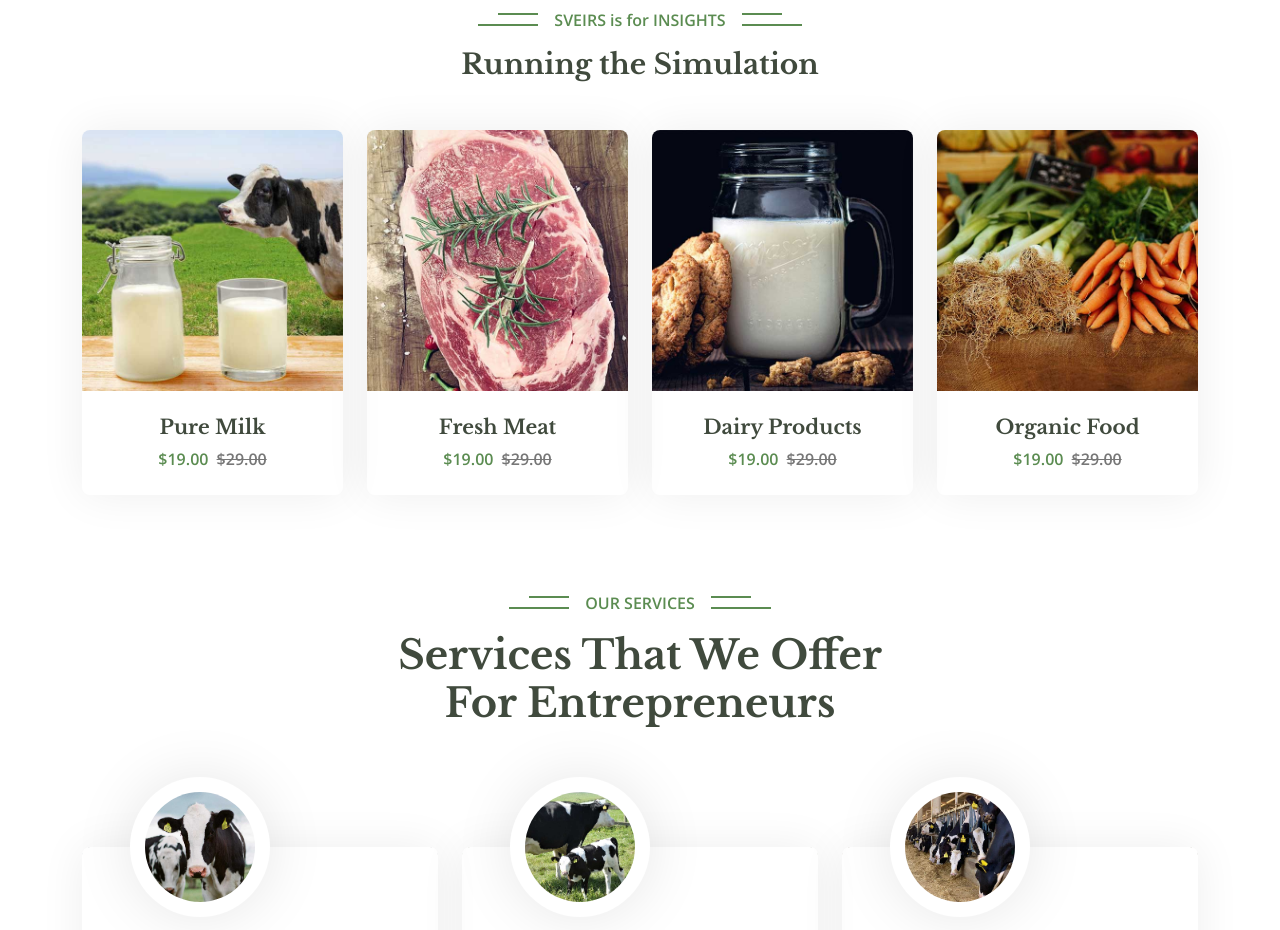
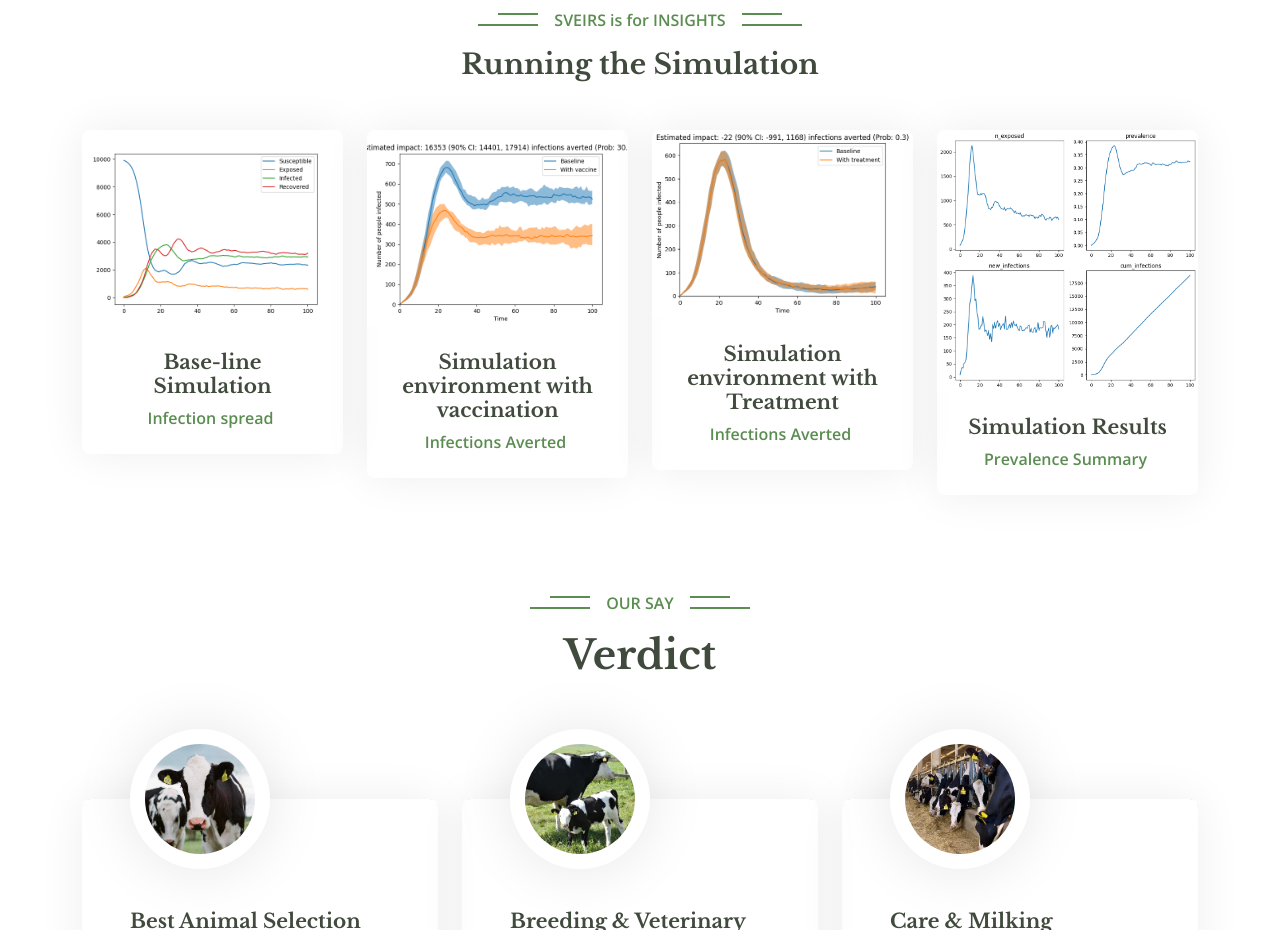
Before and after one commit to Joram-kireki/Epidemix-Website, a plain HTML site: page model.html in a window 1280 px wide. Shown: the part 4240-5170 px from the top of the page. Drawn offline with nearby package versions, Linux system fonts and the light colour scheme.

Commit message:
simulation graphs segment;

```diff
--- a/model.html
+++ b/model.html
@@ -252,64 +252,64 @@
                 <div class="col-md-6 col-lg-4 col-xl-3 wow fadeInUp" data-wow-delay="0.1s">
                     <div class="product-item">
                         <div class="position-relative">
-                            <img class="img-fluid" src="img/product-1.jpg" alt="">
+                            <img class="img-fluid" src="img/meningitis_dynamics.png" alt="">
+                            <div class="product-overlay">
+                                <!-- <a class="btn btn-square btn-secondary rounded-circle m-1" href=""><i class="bi bi-link"></i></a> -->
+                                <!-- <a class="btn btn-square btn-secondary rounded-circle m-1" href=""><i class="bi bi-cart"></i></a> -->
+                            </div>
+                        </div>
+                        <div class="text-center p-4">
+                            <a class="d-block h5" href="">Base-line Simulation</a>
+                            <span class="text-primary me-1">Infection spread</span>
+                            <!-- <span class="text-decoration-line-through">$29.00</span> -->
+                        </div>
+                    </div>
+                </div>
+                <div class="col-md-6 col-lg-4 col-xl-3 wow fadeInUp" data-wow-delay="0.3s">
+                    <div class="product-item">
+                        <div class="position-relative">
+                            <img class="img-fluid" src="img/vaccine_whole_pop30.0.png" alt="">
+                            <div class="product-overlay">
+                                <!-- <a class="btn btn-square btn-secondary rounded-circle m-1" href=""><i class="bi bi-link"></i></a> -->
+                                <!-- <a class="btn btn-square btn-secondary rounded-circle m-1" href=""><i class="bi bi-cart"></i></a> -->
+                            </div>
+                        </div>
+                        <div class="text-center p-4">
+                            <a class="d-block h5" href="">Simulation environment with vaccination</a>
+                            <span class="text-primary me-1">Infections Averted</span>
+                            <!-- <span class="text-decoration-line-through">$29.00</span> -->
+                        </div>
+                    </div>
+                </div>
+                <div class="col-md-6 col-lg-4 col-xl-3 wow fadeInUp" data-wow-delay="0.5s">
+                    <div class="product-item">
+                        <div class="position-relative">
+                            <img class="img-fluid" src="img/treatment_output_second.png" alt="">
+                            <div class="product-overlay">
+                                <!-- <a class="btn btn-square btn-secondary rounded-circle m-1" href=""><i class="bi bi-link"></i></a> -->
+                                <!-- <a class="btn btn-square btn-secondary rounded-circle m-1" href=""><i class="bi bi-cart"></i></a> -->
+                            </div>
+                        </div>
+                        <div class="text-center p-4">
+                            <a class="d-block h5" href="">Simulation environment with Treatment</a>
+                            <span class="text-primary me-1">Infections Averted</span>
+                            <!-- <span class="text-decoration-line-through">$29.00</span> -->
+                        </div>
+                    </div>
+                </div>
+                <div class="col-md-6 col-lg-4 col-xl-3 wow fadeInUp" data-wow-delay="0.7s">
+                    <div class="product-item">
+                        <div class="position-relative">
+                            <img class="img-fluid" src="img/prevalence.png" alt="">
                             <div class="product-overlay">
                                 <a class="btn btn-square btn-secondary rounded-circle m-1" href=""><i class="bi bi-link"></i></a>
                                 <a class="btn btn-square btn-secondary rounded-circle m-1" href=""><i class="bi bi-cart"></i></a>
                             </div>
                         </div>
                         <div class="text-center p-4">
-                            <a class="d-block h5" href="">Pure Milk</a>
-                            <span class="text-primary me-1">$19.00</span>
-                            <span class="text-decoration-line-through">$29.00</span>
-                        </div>
-                    </div>
-                </div>
-                <div class="col-md-6 col-lg-4 col-xl-3 wow fadeInUp" data-wow-delay="0.3s">
-                    <div class="product-item">
-                        <div class="position-relative">
-                            <img class="img-fluid" src="img/product-2.jpg" alt="">
-                            <div class="product-overlay">
-                                <a class="btn btn-square btn-secondary rounded-circle m-1" href=""><i class="bi bi-link"></i></a>
-                                <a class="btn btn-square btn-secondary rounded-circle m-1" href=""><i class="bi bi-cart"></i></a>
-                            </div>
-                        </div>
-                        <div class="text-center p-4">
-                            <a class="d-block h5" href="">Fresh Meat</a>
-                            <span class="text-primary me-1">$19.00</span>
-                            <span class="text-decoration-line-through">$29.00</span>
-                        </div>
-                    </div>
-                </div>
-                <div class="col-md-6 col-lg-4 col-xl-3 wow fadeInUp" data-wow-delay="0.5s">
-                    <div class="product-item">
-                        <div class="position-relative">
-                            <img class="img-fluid" src="img/product-3.jpg" alt="">
-                            <div class="product-overlay">
-                                <a class="btn btn-square btn-secondary rounded-circle m-1" href=""><i class="bi bi-link"></i></a>
-                                <a class="btn btn-square btn-secondary rounded-circle m-1" href=""><i class="bi bi-cart"></i></a>
-                            </div>
-                        </div>
-                        <div class="text-center p-4">
-                            <a class="d-block h5" href="">Dairy Products</a>
-                            <span class="text-primary me-1">$19.00</span>
-                            <span class="text-decoration-line-through">$29.00</span>
-                        </div>
-                    </div>
-                </div>
-                <div class="col-md-6 col-lg-4 col-xl-3 wow fadeInUp" data-wow-delay="0.7s">
-                    <div class="product-item">
-                        <div class="position-relative">
-                            <img class="img-fluid" src="img/product-4.jpg" alt="">
-                            <div class="product-overlay">
-                                <a class="btn btn-square btn-secondary rounded-circle m-1" href=""><i class="bi bi-link"></i></a>
-                                <a class="btn btn-square btn-secondary rounded-circle m-1" href=""><i class="bi bi-cart"></i></a>
-                            </div>
-                        </div>
-                        <div class="text-center p-4">
-                            <a class="d-block h5" href="">Organic Food</a>
-                            <span class="text-primary me-1">$19.00</span>
-                            <span class="text-decoration-line-through">$29.00</span>
+                            <a class="d-block h5" href="">Simulation Results</a>
+                            <span class="text-primary me-1">Prevalence Summary</span>
+                            <!-- <span class="text-decoration-line-through">Infections Averted</span> -->
                         </div>
                     </div>
                 </div>
@@ -318,12 +318,12 @@
     </div>
     <!-- Product End -->
 
-    <!-- Service Start -->
+    <!-- Verdict Start -->
     <div class="container-xxl py-5">
         <div class="container">
             <div class="text-center mx-auto pb-4 wow fadeInUp" data-wow-delay="0.1s" style="max-width: 500px;">
-                <p class="section-title bg-white text-center text-primary px-3">Our Services</p>
-                <h1 class="mb-5">Services That We Offer For Entrepreneurs</h1>
+                <p class="section-title bg-white text-center text-primary px-3">Our Say</p>
+                <h1 class="mb-5">Verdict</h1>
             </div>
             <div class="row gy-5 gx-4">
                 <div class="col-lg-4 col-md-6 pt-5 wow fadeInUp" data-wow-delay="0.1s">
```
